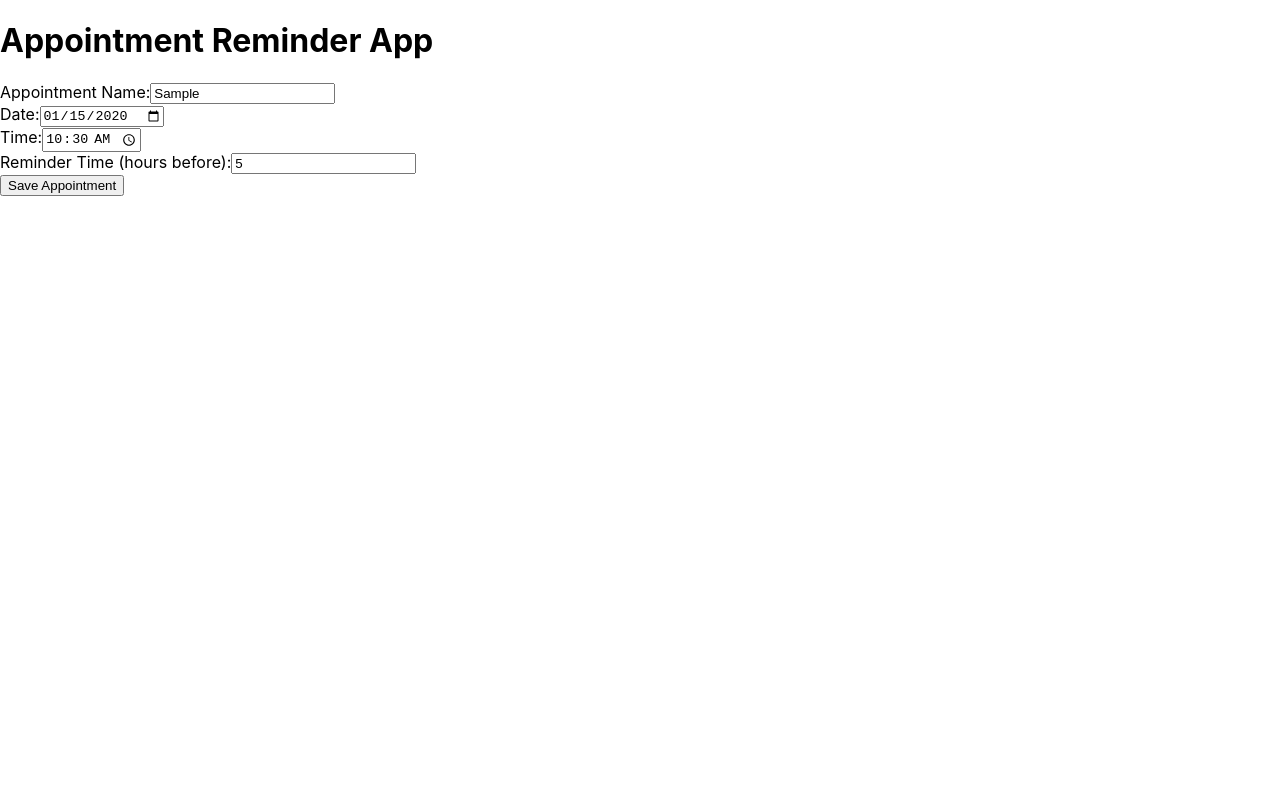
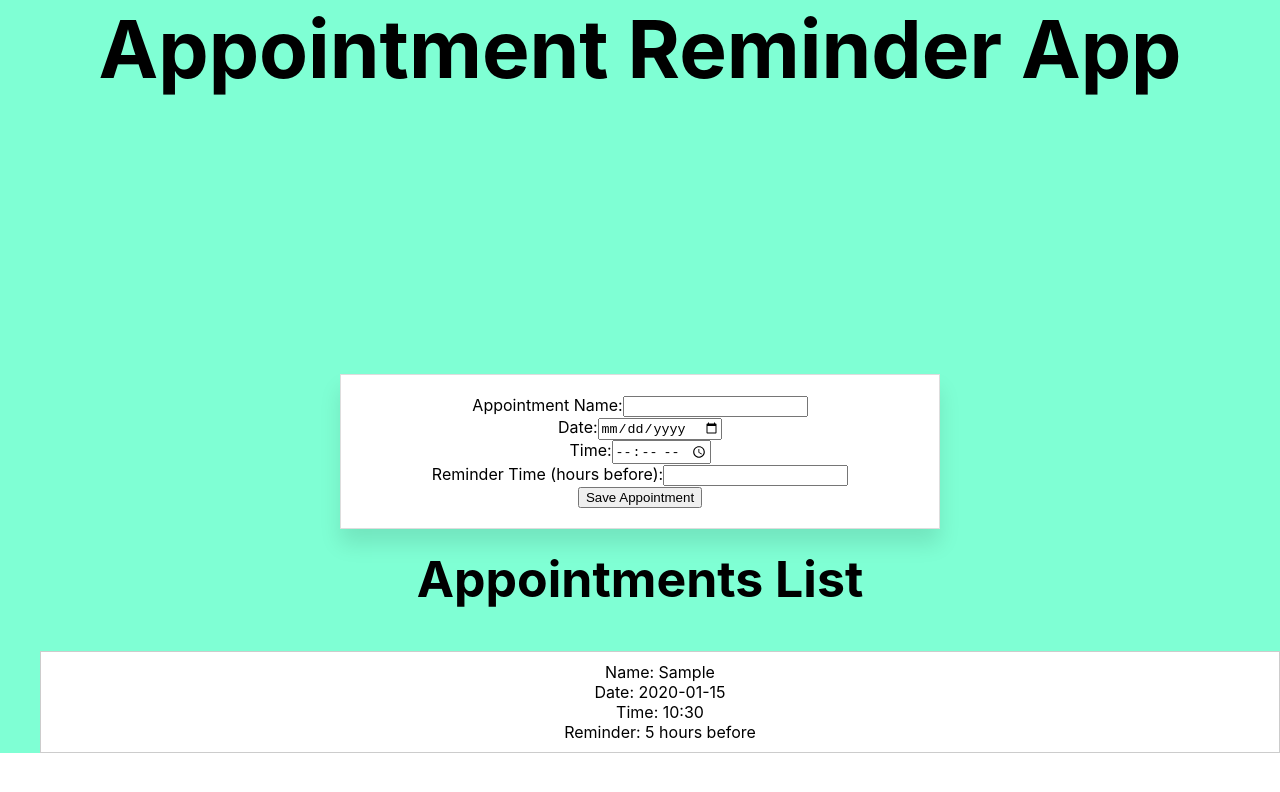
Before and after one commit to enRamirez/apptReminderApp, a React (Create React App) app: page / in a window 1280 px wide. Both pictures are taken after typing "Sample", "2020-01-15", "10:30", "5" into the empty fields and a click on the button "Save Appointment". Shown: the top 792 px of the page. Built offline with nearby package versions, Linux system fonts and the light colour scheme.

Commit message:
styling app.js

```diff
--- a/src/App.css
+++ b/src/App.css
@@ -1,10 +1,15 @@
 .App {
   text-align: center;
+  background-color: aquamarine;
 }
 
-.App-logo {
-  height: 40vmin;
-  pointer-events: none;
+label{
+  margin-top: 5%;
+}
+
+div {
+  flex-direction: column;
+  align-items: start;
 }
 
 @media (prefers-reduced-motion: no-preference) {
@@ -13,19 +18,46 @@
   }
 }
 
-.App-header {
-  background-color: #282c34;
-  min-height: 100vh;
+.appHeader {
+  min-height: 40vh;
   display: flex;
   flex-direction: column;
   align-items: center;
-  justify-content: center;
-  font-size: calc(10px + 2vmin);
-  color: white;
+  /* justify-content: center; */
+  margin-top: 0;
+  font-size: 80px;
 }
 
-.App-link {
-  color: #61dafb;
+.listHeader {
+  /* min-height: 40vh; */
+  display: flex;
+  flex-direction: column;
+  align-items: center;
+  /* justify-content: center; */
+  margin-top: 0;
+  font-size: 50px;
+}
+
+.formsSection {
+  background-color: #fff;
+  border: 1px solid #ddd;
+  margin: 20px auto; /* Center the box with automatic horizontal margins */
+  box-shadow: 0px 15px 20px rgba(0, 0, 0, 0.1);
+  padding: 20px; /* Spacing inside the box */
+  width: 80%; /* Set a width, adjust as needed */
+  max-width: 600px; /* Maximum width to ensure it doesn't get too large on big screens */
+  box-sizing: border-box; /* Ensures padding and border are included in the total width and height */
+
+}
+
+/* Styles for the appointment list items to match input fields */
+.listAppointment li {
+  background-color: #fff; /* Match input field background */
+  border: 1px solid #ccc; /* Match input field border */
+  padding: 10px; /* Provide some padding inside the list items */
+  margin-bottom: 8px; /* Space between list items */
+  list-style-type: none; /* Remove default list item bullet points */
+  font-size: 16px; /* Match input field font size */
 }
 
 @keyframes App-logo-spin {
--- a/src/App.js
+++ b/src/App.js
@@ -2,7 +2,7 @@ import React, {useState} from 'react';
 import DatePicker from 'react-datepicker';
 import 'react-datepicker/dist/react-datepicker.module.css'
 import axios from 'axios';
-// import './App.css';
+import './App.css';
 // import { BrowserRouter as Route, Router, Routes } from 'react-router-dom';
 // import Login from './components/login';
 // import MainPage from './components/mainPage';
@@ -10,32 +10,40 @@ import axios from 'axios';
 function AppointmentForm() {
   const [appointment, setAppointment] = useState({
     name: '',
-    description: '',
     date: '',
+    time: '',
     reminderTime: ''
   });
+
+  const [appointmentsList, setAppointmentsList] = useState([]);
 
   const handleChange = (e) => {
     const { name, value } = e.target;
     setAppointment(prevState => ({ ...prevState, [name]: value }));
   };
 
-  const handleSubmit = async (e) => {
+  const handleSubmit = (e) => {
     e.preventDefault();
-    // this is where the data is sent to the backend to process the reminder
+
+    setAppointmentsList([...appointmentsList, appointment]);
+
+    setAppointment({
+      name:'',
+      date:'',
+      time:'',
+      reminderTime:''
+    });
+
     console.log(appointment);
-    // Example POST request (adjust URL and data structure as needed)
-    // axios.post('YOUR_BACKEND_ENDPOINT', appointment)
-    //      .then(response => console.log(response.data))
-    //      .catch(error => console.error('There was an error!', error));
     alert('Appointment saved!');
-  }
+
+  };
 
   return (
     <div className="App">
-      <h1>Appointment Reminder App</h1>
-      <form onSubmit={handleSubmit}>
-        <div>
+      <h1 className='appHeader'>Appointment Reminder App</h1>
+      <form onSubmit={handleSubmit} className='formsSection'>
+        <div className='formsInputs'>
           <label>
             Appointment Name:
             <input
@@ -82,6 +90,19 @@ function AppointmentForm() {
         </div>
         <button type="submit">Save Appointment</button>
       </form>
+      <div className='listAppointment'>
+        <h2 className='listHeader'>Appointments List</h2>
+        <ul>
+          {appointmentsList.map((appointment, index) => (
+            <li key={index}>
+              {`Name: ${appointment.name}`} <br />
+              {`Date: ${appointment.date}`} <br />
+              {`Time: ${appointment.time}`} <br />
+              {`Reminder: ${appointment.reminderTime} hours before`}
+            </li>
+          ))}
+        </ul>
+      </div>
     </div>
   );
 }
```
